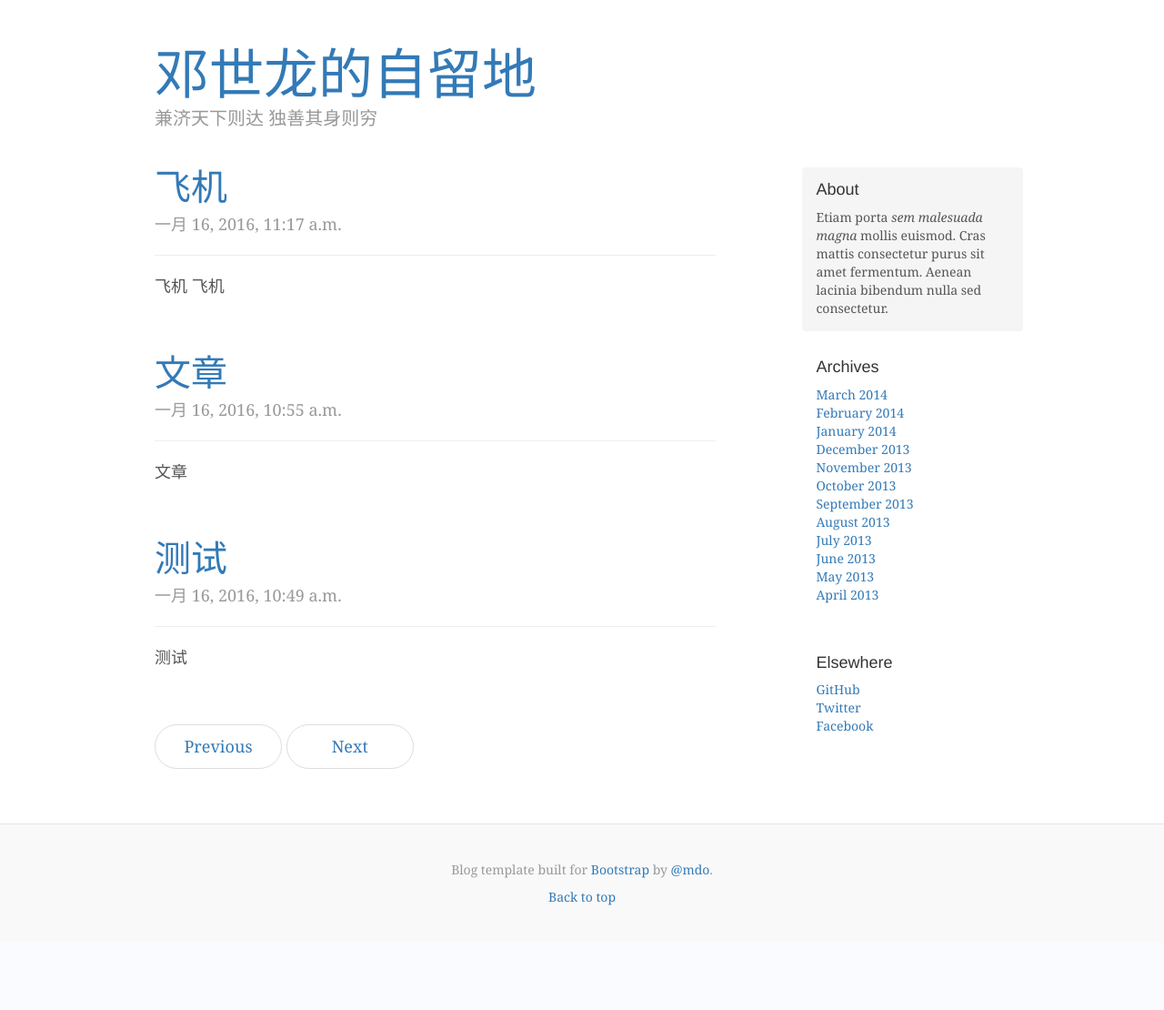
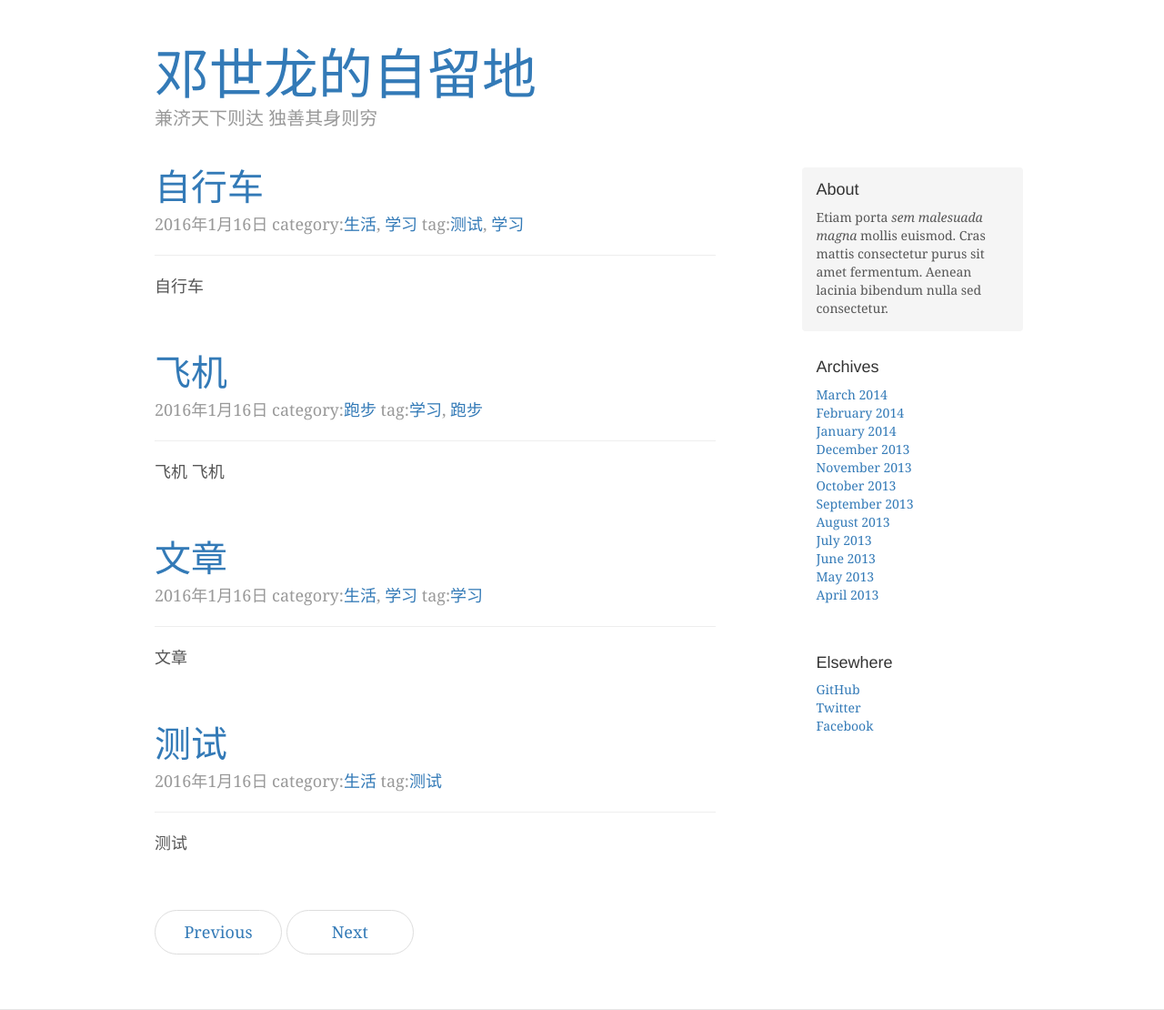
Before and after one commit to dengshilong/dengshilong, a Django app: page / in a window 1280 px wide. Shown: the part 40-1150 px from the top of the page at 91% size. Before the commit the page ends 1035 px from the top, so only its background shows below. Run offline with Django 3.2, Linux system fonts and the light colour scheme; data comes from the database, SQL or seed files in the repository; some libraries are stand-ins or nearby versions.

Commit message:
add category and tag archive

```diff
--- a/blog/models.py
+++ b/blog/models.py
@@ -8,20 +8,24 @@ class Tag(models.Model):
     creat_time = models.DateTimeField(auto_now_add=True)
     def __unicode__(self):
         return u'%s' % self.name
+    def get_absolute_url(self):
+        return reverse('blog.tag', args=[self.name])
 
 class Category(models.Model):
     name = models.CharField(max_length=30)
     creat_time = models.DateTimeField(auto_now_add=True)
     def __unicode__(self):
         return u'%s' % self.name
+    def get_absolute_url(self):
+        return reverse('blog.category', args=[self.name])
 
 class Post(models.Model):
     title = models.CharField(max_length=255)
     slug = models.CharField(max_length=300)
     content = models.TextField()
     publish_time = models.DateTimeField(auto_now_add=True)
-    category = models.ForeignKey(Category)
-    tags = models.ManyToManyField(Tag, blank=True)
+    category = models.ManyToManyField(Category)
+    tag = models.ManyToManyField(Tag, blank=True)
     def __unicode__(self):
         return u'%s' % self.title
 
@@ -32,3 +36,7 @@ class Post(models.Model):
             month = '0' + month
         day = str(self.publish_time.day)
         return reverse('blog.post', args=[year,month,day,self.slug])
+    def get_categories(self):
+        return self.category.all()
+    def get_tags(self):
+        return self.tag.all()
--- a/blog/templates/base.html
+++ b/blog/templates/base.html
@@ -44,7 +44,9 @@
         <h1 class="blog-title"><a href="/">邓世龙的自留地</a></h1>
         <p class="lead blog-description">兼济天下则达 独善其身则穷</p>
       </div>
-
+      <header class="archive-header">
+        {% block archive_title %} {% endblock %}
+      </header>
       <div class="row">
 
         <div class="col-sm-8 blog-main">
--- a/blog/templates/blog/_post.html
+++ b/blog/templates/blog/_post.html
@@ -1,6 +1,6 @@
 <div class="blog-post">
   <h2 class="blog-post-title"><a href="{{ post.get_absolute_url }}">{{ post.title }}</a></h2>
-  <p class="blog-post-meta">{{post.publish_time}}</p>
+  <p class="blog-post-meta">{{post.publish_time|date:"Y年n月d日"}} category:{% for category in post.get_categories %}<a href="{{category.get_absolute_url}}">{{category}}</a>{% if forloop.last %}{% else %}, {% endif %} {% endfor %} tag:{% for tag in post.get_tags %}<a href="{{tag.get_absolute_url}}">{{tag}}</a>{% if forloop.last %}{% else %}, {% endif %}{% endfor %}</p>
   <hr>
   <p>{{ post.content }}</p>
 </div>
--- a/blog/templates/blog/index.html
+++ b/blog/templates/blog/index.html
@@ -1,5 +1,7 @@
 {% extends "base.html" %}
-{% block title %}邓世龙的自留地 {% endblock %}
+{% block title %}
+    邓世龙的自留地
+{% endblock %}
 {% block content %}
 {% for post in posts %}
     {% include "blog/_post.html" %}
--- a/blog/urls.py
+++ b/blog/urls.py
@@ -3,4 +3,6 @@ from . import views
 urlpatterns = [
     url(r'^$', views.index, name='blog.index'),
     url(r'^(\d+)/(\d+)/(\d+)/(.+)/$', views.post, name="blog.post"),
+    url(r'category/(.+)/$', views.category, name="blog.category"),
+    url(r'tag/(.+)/$', views.tag, name="blog.tag"),
 ]
--- a/blog/views.py
+++ b/blog/views.py
@@ -1,5 +1,5 @@
 from django.shortcuts import render, get_object_or_404
-from .models import Post
+from .models import Post,Category,Tag
 from .utils import get_page,prev_next_post
 from django.core.paginator import Paginator, EmptyPage, PageNotAnInteger
 # Create your views here.
@@ -18,3 +18,11 @@ def index(request):
 def post(request, year, month, day, slug):
     post = get_object_or_404(Post, publish_time__year=int(year), publish_time__month=int(month), publish_time__day=int(day), slug=slug)
     return render(request, 'blog/post.html', {'post':post})
+def category(request, name):
+    cat = get_object_or_404(Category, name=name)
+    posts = Post.objects.filter(category=cat.id)
+    return render(request, 'blog/archive.html', {'posts':posts, 'category':name})
+def tag(request, name):
+    tag = get_object_or_404(Tag, name=name)
+    posts = Post.objects.filter(tag=tag.id)
+    return render(request, 'blog/archive.html', {'posts':posts, 'tag':name})
```
Also changed, not shown: blog/templates/blog/archive.html (added, +23 -0 lines), blog/migrations/0002_auto_20160116_1930.py (added), db.sqlite3.
